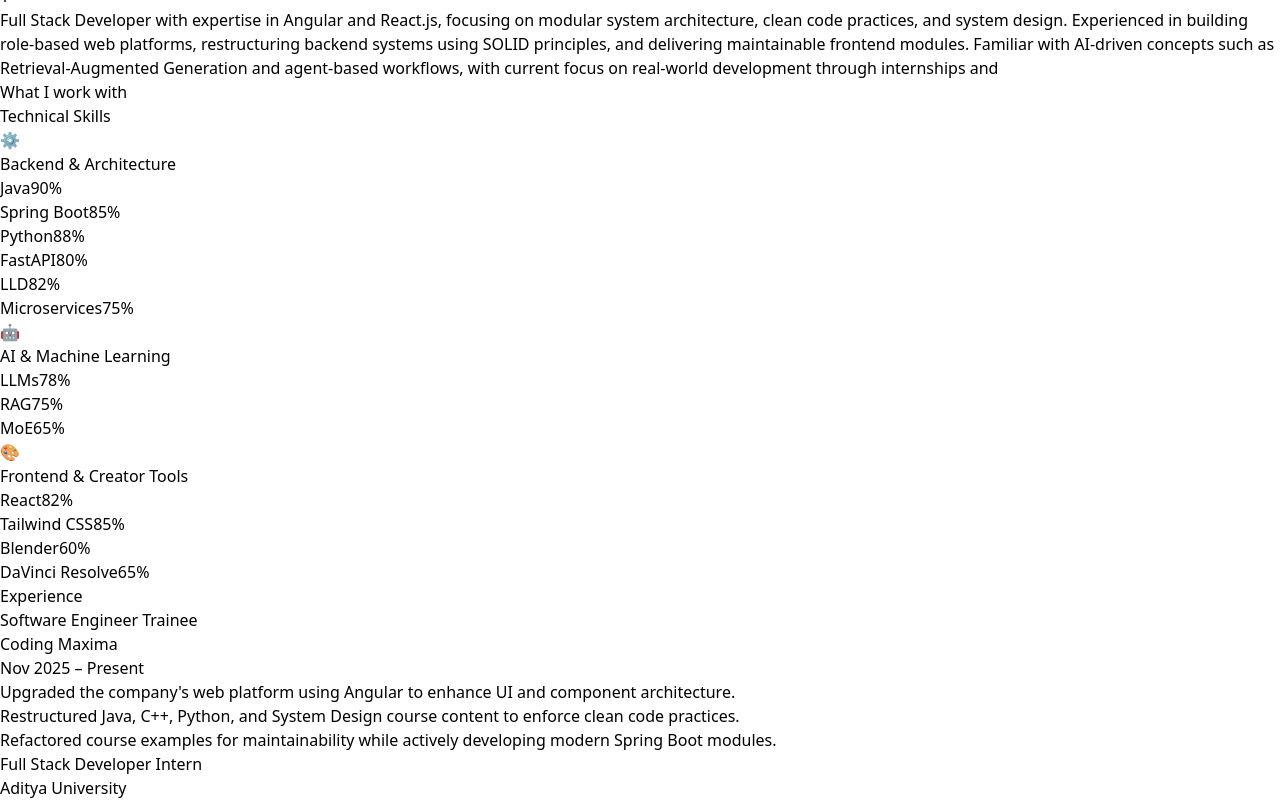
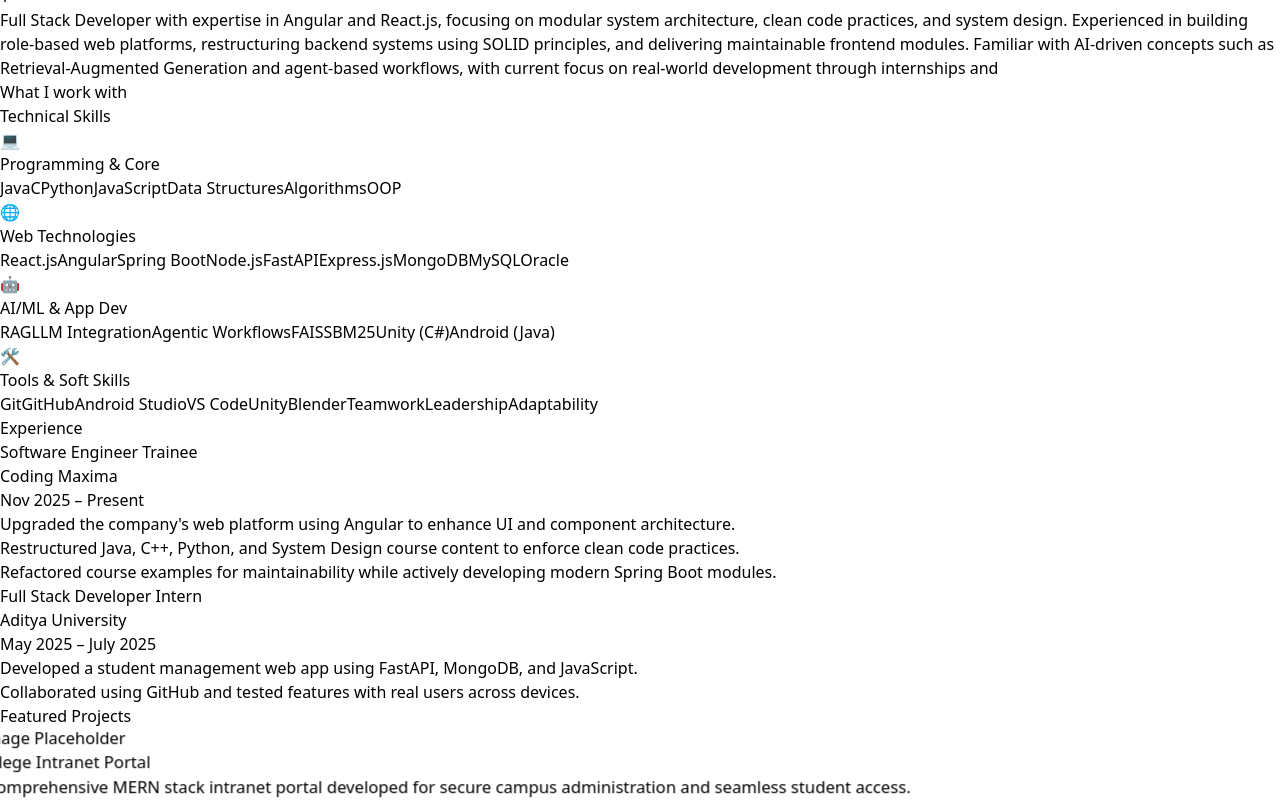
Before and after one commit to ganesh714/venkat-dev-portfolio, a React (Vite) app: page / in a window 1280 px wide. Shown: the part 1800-2600 px from the top of the page. Built offline with nearby package versions, Linux system fonts and the light colour scheme.

Commit message:
style: refactor Skills section to use badges and updated skill sets

```diff
--- a/src/components/Skills.jsx
+++ b/src/components/Skills.jsx
@@ -3,44 +3,32 @@
 
 const skillGroups = [
   {
-    title: 'Backend & Architecture',
-    icon: '⚙️',
+    title: 'Programming & Core',
+    icon: '💻',
     glow: 'hover:shadow-[0_0_32px_4px_rgba(99,102,241,0.35)] hover:border-indigo-500/60',
     accent: 'bg-indigo-500/20 text-indigo-300 border border-indigo-500/30',
-    bar: 'bg-indigo-500',
-    skills: [
-      { name: 'Java', level: 90 },
-      { name: 'Spring Boot', level: 85 },
-      { name: 'Python', level: 88 },
-      { name: 'FastAPI', level: 80 },
-      { name: 'LLD', level: 82 },
-      { name: 'Microservices', level: 75 },
-    ],
+    skills: ['Java', 'C', 'Python', 'JavaScript', 'Data Structures', 'Algorithms', 'OOP'],
   },
   {
-    title: 'AI & Machine Learning',
+    title: 'Web Technologies',
+    icon: '🌐',
+    glow: 'hover:shadow-[0_0_32px_4px_rgba(59,130,246,0.35)] hover:border-blue-500/60',
+    accent: 'bg-blue-500/20 text-blue-300 border border-blue-500/30',
+    skills: ['React.js', 'Angular', 'Spring Boot', 'Node.js', 'FastAPI', 'Express.js', 'MongoDB', 'MySQL', 'Oracle'],
+  },
+  {
+    title: 'AI/ML & App Dev',
     icon: '🤖',
     glow: 'hover:shadow-[0_0_32px_4px_rgba(139,92,246,0.35)] hover:border-purple-500/60',
     accent: 'bg-purple-500/20 text-purple-300 border border-purple-500/30',
-    bar: 'bg-purple-500',
-    skills: [
-      { name: 'LLMs', level: 78 },
-      { name: 'RAG', level: 75 },
-      { name: 'MoE', level: 65 },
-    ],
+    skills: ['RAG', 'LLM Integration', 'Agentic Workflows', 'FAISS', 'BM25', 'Unity (C#)', 'Android (Java)'],
   },
   {
-    title: 'Frontend & Creator Tools',
-    icon: '🎨',
-    glow: 'hover:shadow-[0_0_32px_4px_rgba(59,130,246,0.35)] hover:border-blue-500/60',
-    accent: 'bg-blue-500/20 text-blue-300 border border-blue-500/30',
-    bar: 'bg-blue-500',
-    skills: [
-      { name: 'React', level: 82 },
-      { name: 'Tailwind CSS', level: 85 },
-      { name: 'Blender', level: 60 },
-      { name: 'DaVinci Resolve', level: 65 },
-    ],
+    title: 'Tools & Soft Skills',
+    icon: '🛠️',
+    glow: 'hover:shadow-[0_0_32px_4px_rgba(16,185,129,0.35)] hover:border-emerald-500/60',
+    accent: 'bg-emerald-500/20 text-emerald-300 border border-emerald-500/30',
+    skills: ['Git', 'GitHub', 'Android Studio', 'VS Code', 'Unity', 'Blender', 'Teamwork', 'Leadership', 'Adaptability'],
   },
 ];
 
@@ -93,7 +81,7 @@
 
         {/* Cards grid */}
         <motion.div
-          className="grid grid-cols-1 md:grid-cols-3 gap-6"
+          className="grid grid-cols-1 md:grid-cols-2 gap-6"
           variants={containerVariants}
           initial="hidden"
           whileInView="visible"
@@ -114,29 +102,16 @@
                 </h3>
               </div>
 
-              {/* Skill badges + progress bars */}
-              <div className="space-y-5">
+              {/* Skill badges */}
+              <div className="flex flex-wrap gap-2">
                 {group.skills.map((skill) => (
-                  <div key={skill.name}>
-                    <div className="flex justify-between items-center mb-1.5">
-                      <span className={`text-xs font-semibold px-2.5 py-0.5 rounded-full ${group.accent}`}>
-                        {skill.name}
-                      </span>
-                      <span className="text-xs text-slate-400 font-mono font-medium">
-                        {skill.level}%
-                      </span>
-                    </div>
-                    {/* Progress bar */}
-                    <div className="h-1.5 w-full rounded-full bg-slate-700/60 overflow-hidden">
-                      <motion.div
-                        className={`h-full rounded-full ${group.bar}`}
-                        initial={{ width: 0 }}
-                        whileInView={{ width: `${skill.level}%` }}
-                        viewport={{ once: true }}
-                        transition={{ duration: 1, delay: 0.2, ease: "easeOut" }}
-                      />
-                    </div>
-                  </div>
+                  <motion.span
+                    key={skill}
+                    whileHover={{ scale: 1.05 }}
+                    className={`text-xs font-semibold px-3 py-1 rounded-full ${group.accent}`}
+                  >
+                    {skill}
+                  </motion.span>
                 ))}
               </div>
             </motion.div>
```
